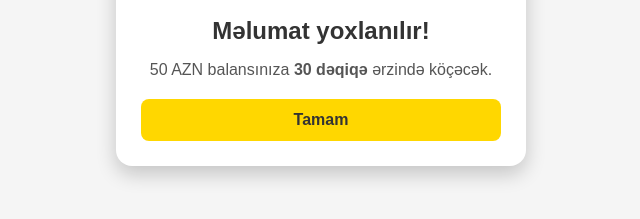
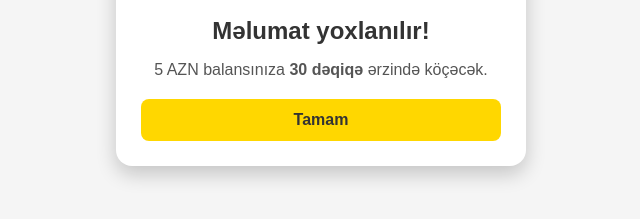
Before and after one commit to trumpr/kewbek-5azn-qazandin, a plain HTML site: page 4.html in a window 1280 px wide. Shown: the part 379-598 px from the top of the page, 319-959 px from the left. Drawn offline with Linux system fonts and the light colour scheme.

Commit message:
Update 4.html

```diff
--- a/4.html
+++ b/4.html
@@ -57,7 +57,7 @@
     <div class="confirm-container">
       <div class="icon">✅</div>
       <h2>Məlumat yoxlanılır!</h2>
-      <p>50 AZN balansınıza <strong>30 dəqiqə</strong> ərzində köçəcək.</p>
+      <p>5 AZN balansınıza <strong>30 dəqiqə</strong> ərzində köçəcək.</p>
       <button class="btn" onclick="finish()">Tamam</button>
     </div>
 
```
